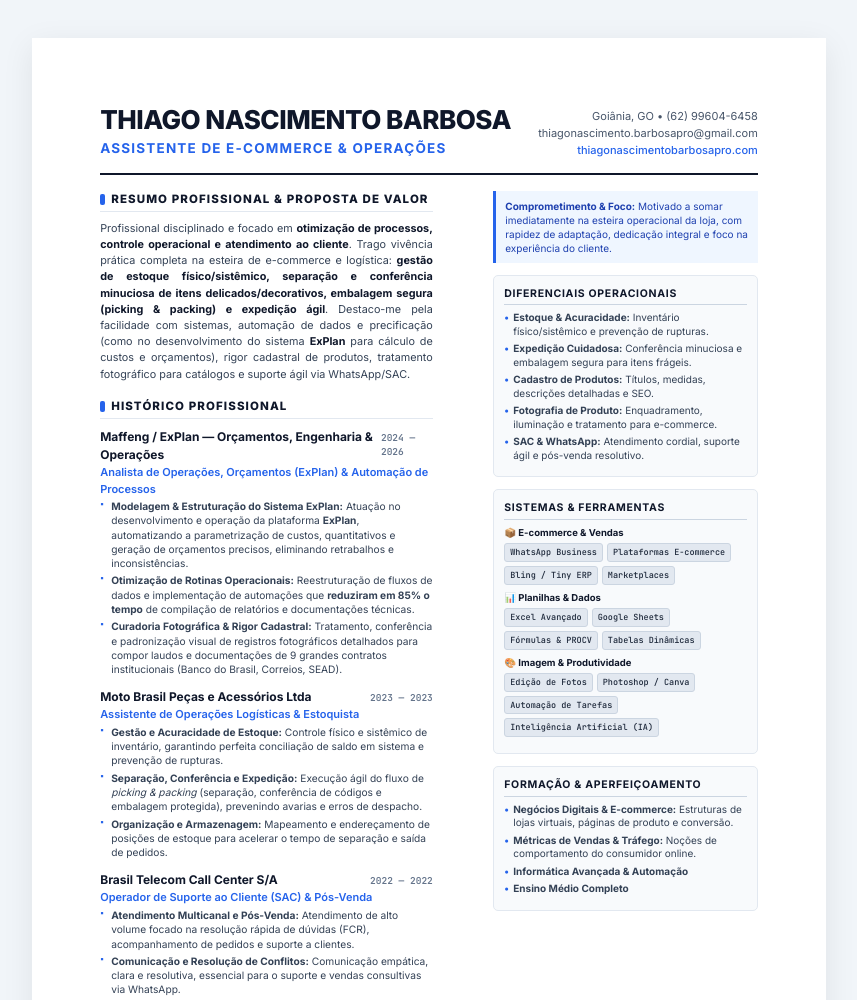
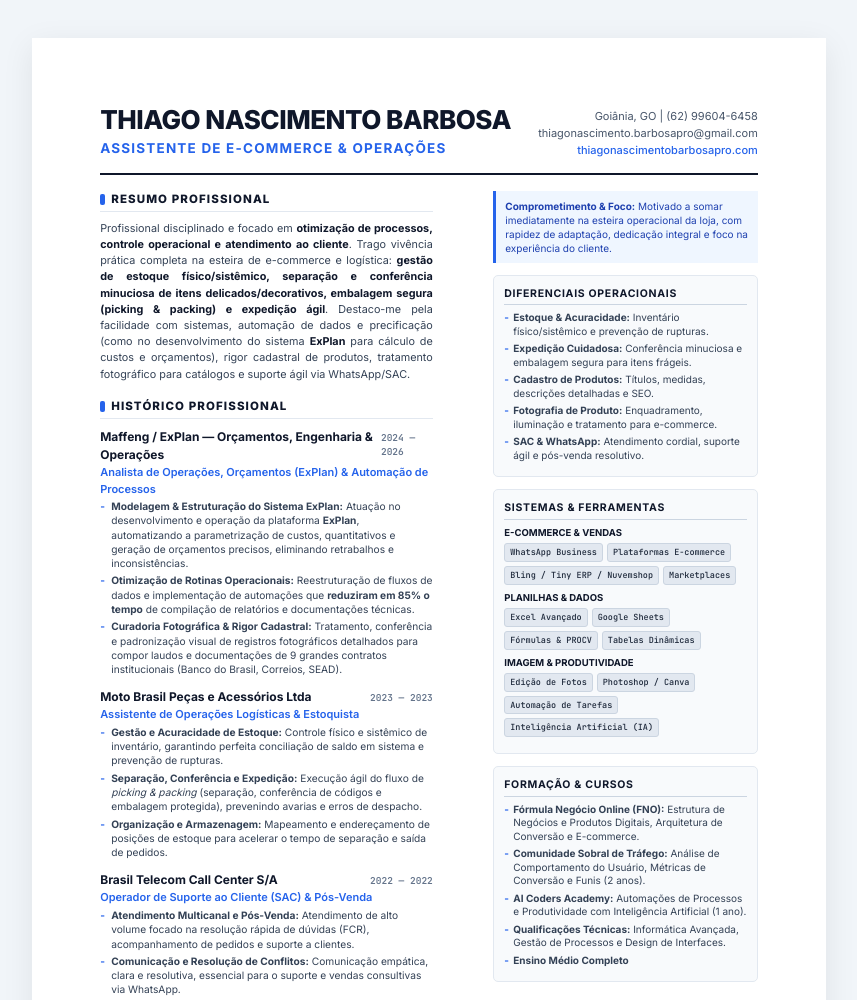
Before and after one commit to TM-SEMPRE-TECNOLOGIA/curriculo-tm, a plain HTML site: page Curriculo_Assistente_Ecommerce_Operacoes_PTBR.html in a window 1280 px wide. Shown: the top 1000 px of the page, without its empty margins (211-1068 px from the left). Drawn offline with Linux system fonts and the light colour scheme.

Commit message:
feat(cv): remover emojis, incluir cursos reais (FNO, Sobral, AI Coders) e atualizar ferramentas

```diff
--- a/Curriculo_Assistente_Ecommerce_Operacoes_PTBR.html
+++ b/Curriculo_Assistente_Ecommerce_Operacoes_PTBR.html
@@ -69,7 +69,7 @@
     .exp-bullets { list-style: none; font-size: 10.2px; color: #334155; }
     .exp-bullets li { margin-bottom: 3px; padding-left: 11px; position: relative; line-height: 1.4; }
     .exp-bullets li::before {
-      content: "▪"; position: absolute; left: 0; color: #2563eb; font-size: 9px; top: -1px;
+      content: "-"; position: absolute; left: 0; color: #2563eb; font-weight: bold;
     }
 
     /* SIDEBAR / COLUNA DIREITA */
@@ -84,10 +84,10 @@
     .side-list { list-style: none; font-size: 10px; color: #334155; }
     .side-list li { margin-bottom: 4px; padding-left: 9px; position: relative; line-height: 1.35; }
     .side-list li::before {
-      content: "•"; position: absolute; left: 0; color: #2563eb; font-weight: bold;
+      content: "-"; position: absolute; left: 0; color: #2563eb; font-weight: bold;
     }
 
-    .tools-category { font-size: 9.5px; font-weight: 700; color: #0f172a; margin-top: 5px; margin-bottom: 3px; }
+    .tools-category { font-size: 9.5px; font-weight: 700; color: #0f172a; margin-top: 5px; margin-bottom: 3px; text-transform: uppercase; }
     .badge-wrap { display: flex; flex-wrap: wrap; gap: 4px; margin-bottom: 6px; }
     .badge {
       font-family: 'JetBrains Mono', monospace; font-size: 8.5px;
@@ -120,7 +120,7 @@
           <div class="target-role">Assistente de E-commerce & Operações</div>
         </div>
         <div class="contact-info">
-          <div>Goiânia, GO &bull; (62) 99604-6458</div>
+          <div>Goiânia, GO | (62) 99604-6458</div>
           <div>thiagonascimento.barbosapro@gmail.com</div>
           <div><a href="https://thiagonascimentobarbosapro.com" target="_blank">thiagonascimentobarbosapro.com</a></div>
         </div>
@@ -135,7 +135,7 @@
 
         <!-- RESUMO -->
         <section class="section">
-          <div class="section-title">Resumo Profissional & Proposta de Valor</div>
+          <div class="section-title">Resumo Profissional</div>
           <p class="summary-text">
             Profissional disciplinado e focado em <strong>otimização de processos, controle operacional e atendimento ao cliente</strong>. Trago vivência prática completa na esteira de e-commerce e logística: <strong>gestão de estoque físico/sistêmico, separação e conferência minuciosa de itens delicados/decorativos, embalagem segura (picking & packing) e expedição ágil</strong>. Destaco-me pela facilidade com sistemas, automação de dados e precificação (como no desenvolvimento do sistema <strong>ExPlan</strong> para cálculo de custos e orçamentos), rigor cadastral de produtos, tratamento fotográfico para catálogos e suporte ágil via WhatsApp/SAC.
           </p>
@@ -219,15 +219,15 @@
         <div class="side-box">
           <div class="side-box-title">Sistemas & Ferramentas</div>
 
-          <div class="tools-category">📦 E-commerce & Vendas</div>
+          <div class="tools-category">E-commerce & Vendas</div>
           <div class="badge-wrap">
             <span class="badge">WhatsApp Business</span>
             <span class="badge">Plataformas E-commerce</span>
-            <span class="badge">Bling / Tiny ERP</span>
+            <span class="badge">Bling / Tiny ERP / Nuvemshop</span>
             <span class="badge">Marketplaces</span>
           </div>
 
-          <div class="tools-category">📊 Planilhas & Dados</div>
+          <div class="tools-category">Planilhas & Dados</div>
           <div class="badge-wrap">
             <span class="badge">Excel Avançado</span>
             <span class="badge">Google Sheets</span>
@@ -235,7 +235,7 @@
             <span class="badge">Tabelas Dinâmicas</span>
           </div>
 
-          <div class="tools-category">🎨 Imagem & Produtividade</div>
+          <div class="tools-category">Imagem & Produtividade</div>
           <div class="badge-wrap">
             <span class="badge">Edição de Fotos</span>
             <span class="badge">Photoshop / Canva</span>
@@ -245,11 +245,12 @@
         </div>
 
         <div class="side-box">
-          <div class="side-box-title">Formação & Aperfeiçoamento</div>
+          <div class="side-box-title">Formação & Cursos</div>
           <ul class="side-list">
-            <li><strong>Negócios Digitais & E-commerce:</strong> Estruturas de lojas virtuais, páginas de produto e conversão.</li>
-            <li><strong>Métricas de Vendas & Tráfego:</strong> Noções de comportamento do consumidor online.</li>
-            <li><strong>Informática Avançada & Automação</strong></li>
+            <li><strong>Fórmula Negócio Online (FNO):</strong> Estrutura de Negócios e Produtos Digitais, Arquitetura de Conversão e E-commerce.</li>
+            <li><strong>Comunidade Sobral de Tráfego:</strong> Análise de Comportamento do Usuário, Métricas de Conversão e Funis (2 anos).</li>
+            <li><strong>AI Coders Academy:</strong> Automações de Processos e Produtividade com Inteligência Artificial (1 ano).</li>
+            <li><strong>Qualificações Técnicas:</strong> Informática Avançada, Gestão de Processos e Design de Interfaces.</li>
             <li><strong>Ensino Médio Completo</strong></li>
           </ul>
         </div>
```
Also changed, not shown: Curriculo_Ecommerce_Operacoes_Dark_PTBR.html (+16 -15 lines), index.html (+10 -10 lines).
